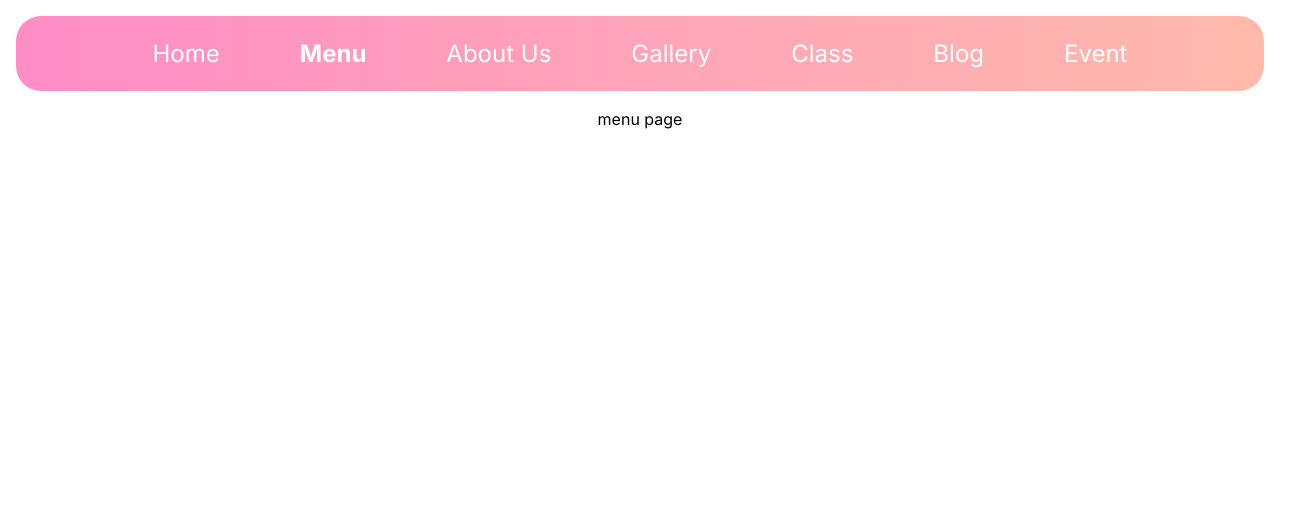
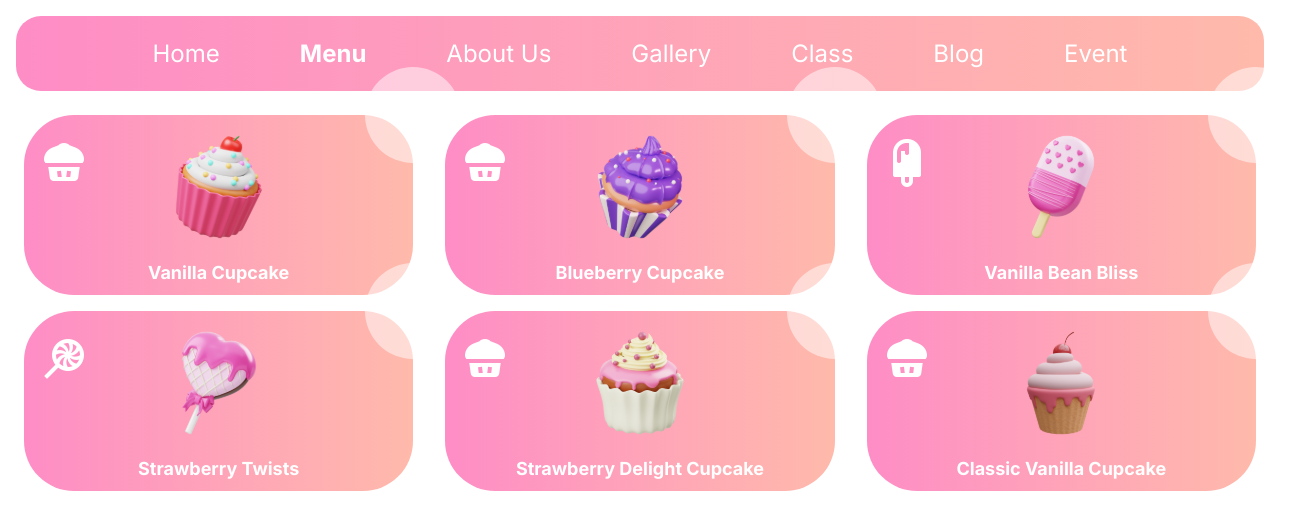
Before and after one commit to AtqiyaHaydar/SugarRush, a Next.js app: page /Menu in a window 1280 px wide. Shown: the top 530 px of the page, 1304 px wide, since content can reach past the window. Built offline with nearby package versions, Linux system fonts and the light colour scheme.

Commit message:
Menu first push

```diff
--- /dev/null
+++ b/app/Menu/components/menuCard.js
@@ -0,0 +1,28 @@
+// components/MenuCard.js
+import React from 'react';
+import Image from 'next/image';
+
+const MenuCard = ({ name, mainImage, iconImage }) => {
+  return (
+    <div data-aos="zoom-in" className="relative h-full bg-gradient-to-r from-[#FE8DC6] to-[#FFBAAB]
+    rounded-[50px] m-2 flex flex-col items-center justify-center text-white">
+      {/* Main Image */}
+      <div className="flex flex-col items-center">
+        <div className="relative w-32 h-32">
+          <Image src={mainImage} alt={name} layout="fill" objectFit="contain" />
+        </div>
+        <div className="mt-2 text-lg font-bold">{name}</div>
+      </div>
+
+      {/* Icon Image */}
+      <div className="absolute top-0 left-10 rounded-full w-12 h-12 transform -translate-x-1/2 translate-y-1/2">
+        <Image src={iconImage} alt={`${name} Icon`} width={48} height={48} />
+      </div>
+
+      {/* Quarter Circle */}
+      <div className="absolute opacity-50 top-0 right-0 w-24 h-24 bg-white rounded-full transform translate-x-1/2 -translate-y-1/2"></div>
+    </div>
+  );
+}
+
+export default MenuCard;
--- /dev/null
+++ b/app/Menu/lib/menuItems.js
@@ -0,0 +1,34 @@
+const menuItems = [
+    {
+      name: "Vanilla Cupcake",
+      mainimage: "/menu/ClassicVanillaCupcake.svg",
+      iconimage: "/menu/CupcakeIcon.svg",
+    },
+    {
+      name: "Blueberry Cupcake",
+      mainimage: "/menu/BlueberryBlissCupcake.svg",
+      iconimage: "/menu/CupcakeIcon.svg",
+    },
+    {
+      name: "Vanilla Bean Bliss",
+      mainimage: "/menu/VanillaBeanBliss.svg",
+      iconimage: "/menu/IceCreamIcon.svg",
+    },
+    {
+      name: "Strawberry Twists",
+      mainimage: "/menu/RaspberryTwists.svg",
+      iconimage: "/menu/CandyIcon.svg",
+    },
+    {
+      name: "Strawberry Delight Cupcake",
+      mainimage: "/menu/StrawberryDelightCupcake.svg",
+      iconimage: "/menu/CupcakeIcon.svg",
+    },
+    {
+      name: "Classic Vanilla Cupcake",
+      mainimage: "/menu/ClassicVanillaCupcake-1.svg",
+      iconimage: "/menu/CupcakeIcon.svg",
+    }
+  ];
+
+  export default menuItems;
--- a/app/Menu/page.js
+++ b/app/Menu/page.js
@@ -1,9 +1,25 @@
-import React from 'react'
+// pages/menu.js
+import React from 'react';
+import MenuCard from './components/menuCard';
+import menuItems from './lib/menuItems';
 
-const page = () => {
+const MenuPage = () => {
   return (
-    <div>menu page</div>
-  )
+    <div className="container mx-auto">
+      <div className="grid grid-cols-3 gap-4">
+        {menuItems.map((item, index) => (
+          <div className='h-full'>
+          <MenuCard
+            key={index}
+            name={item.name}
+            mainImage={item.mainimage}
+            iconImage={item.iconimage}
+          />
+          </div>
+        ))}
+      </div>
+    </div>
+  );
 }
 
-export default page
+export default MenuPage;
```
